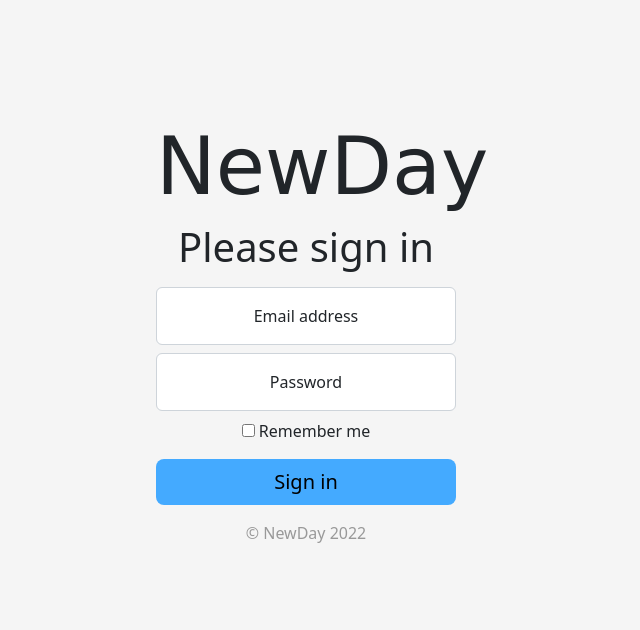
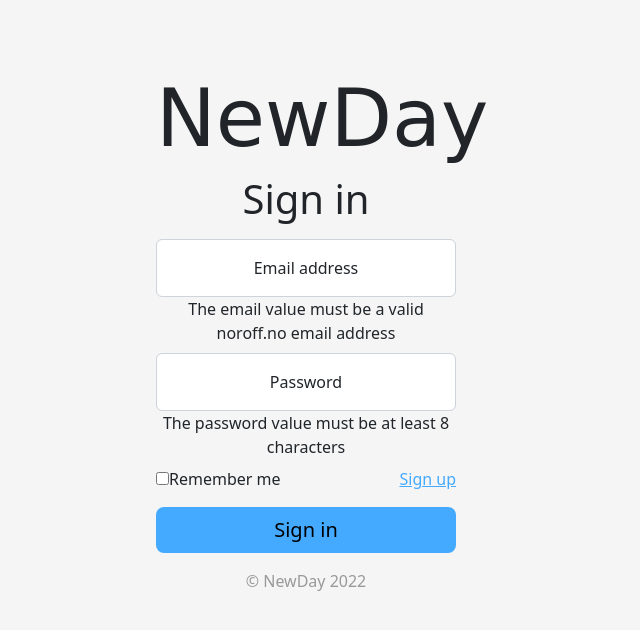
Before and after one commit to Allawi465/css-frameworks-ca, a website: page login.html in a window 1280 px wide. Shown: the whole page, without its empty margins (334-974 px from the left). Drawn offline with nearby package versions, Linux system fonts and the light colour scheme; a web font is replaced by a local one.

Commit message:
added some error message

```diff
--- a/login.html
+++ b/login.html
@@ -16,29 +16,34 @@
 
 <body class="text-center body-for-login">
     <main class="form-signin w-100 m-auto">
-        <form action="/profile">
+        <form id="user-form" action="/profile.html">
             <h1 class="display-1 h1-login-page">NewDay</h1>
-            <h2 class="display-6 mb-3 fw-normal sign-in-h2">Please sign in</h2>
+            <h2 class="display-6 mb-3 fw-normal sign-in-h2">Sign in</h2>
 
             <div class="form-floating mb-2">
-                <input type="email" class="form-control" id="floatingInput" placeholder="name@example.com" required>
-                <label for="floatingInput" class="form-label">Email address</label>
+                <input type="email" class="form-control" id="email" placeholder="name@stud.noroff.no">
+                <label for="email" class="form-label">Email address</label>
+                <span class="errorEmail" id="errorMessager">The email value must be a valid noroff.no email
+                    address</span>
             </div>
             <div class="form-floating mb-2">
-                <input type="password" class="form-control" id="floatingPassword" placeholder="Password" required>
+                <input type="password" class="form-control" id="floatingPassword" placeholder="Password">
                 <label for="floatingPassword" class="form-label">Password</label>
+                <span class="errorPassword" id="errorMessager">The password value must be at least 8 characters</span>
             </div>
 
-            <div class="checkbox mb-3">
+            <div class="checkbox mb-3 d-flex justify-content-between">
                 <label>
-                    <input type="checkbox" value="remember-me"> Remember me
+                    <input type="checkbox" value="remember-me">Remember me
                 </label>
+                <a href="register.html" class="sign-up-btn">Sign up</a>
             </div>
             <button class="w-100 btn btn-lg btn-primary" type="submit">Sign in</button>
             <p class="mt-3 mb-3 text-muted">&copy; NewDay 2022</p>
         </form>
     </main>
+    <script src="./node_modules/bootstrap/dist/js/bootstrap.bundle.min.js"></script>
+    <script src="./js/sign_in/user.mjs" type="module"></script>
 </body>
-<script src="./node_modules/bootstrap/dist/js/bootstrap.bundle.min.js"></script>
 
 </html>
```
